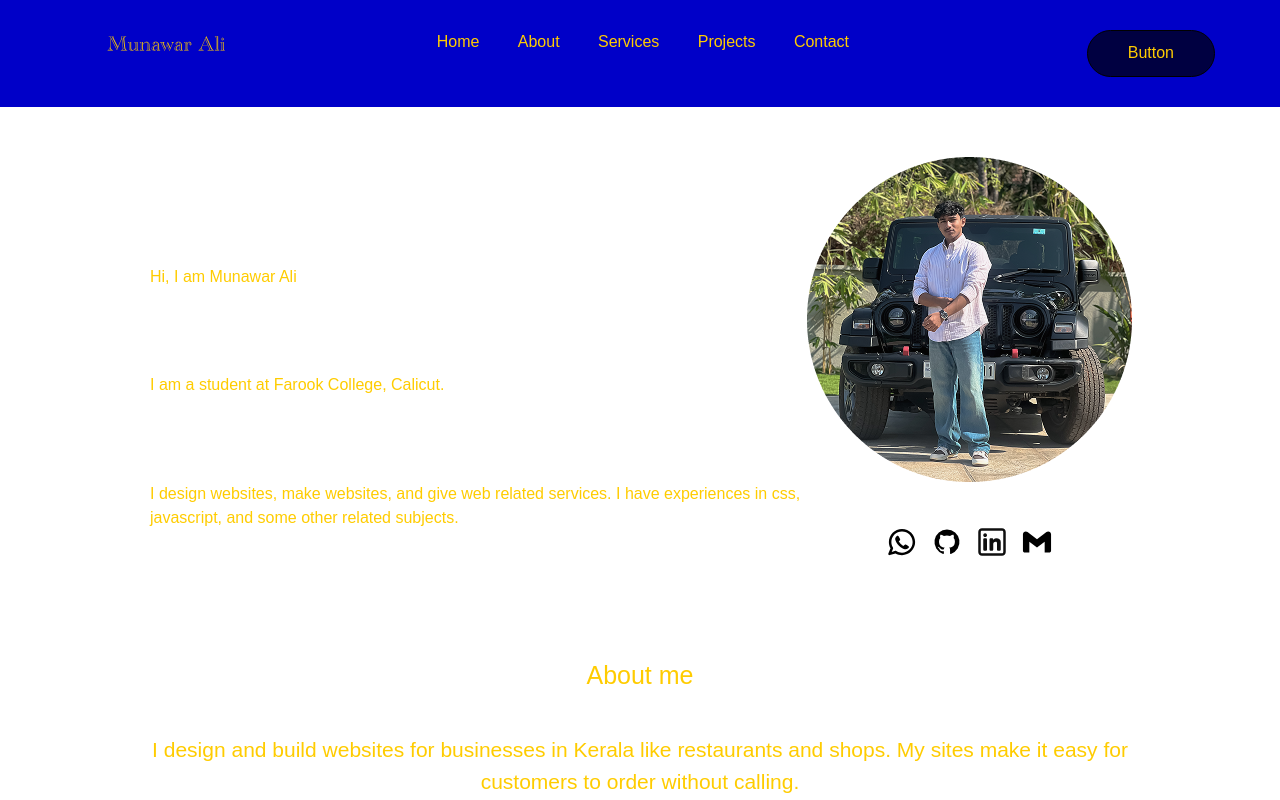
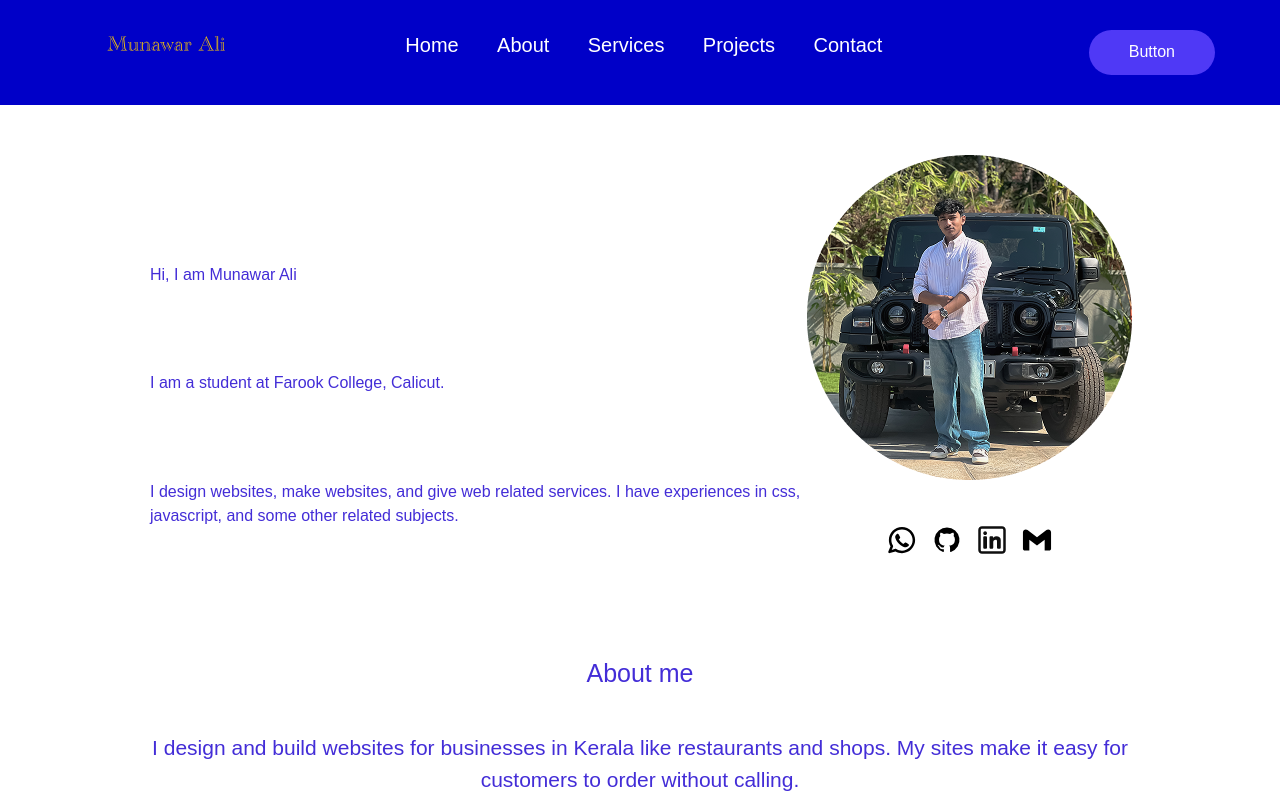
Before and after one commit to Webmav/my-portfolio, a React (Vite) app: page / in a window 1280 px wide. Shown: the top 800 px of the page. Built offline with nearby package versions, Linux system fonts and the light colour scheme; a web font is replaced by a local one.

Commit message:
Changed size and coloring of navbar in NavBar and default text color to indigo.

```diff
--- a/src/App.jsx
+++ b/src/App.jsx
@@ -34,6 +34,3 @@ export default function App() {
         </Router>
   )
 }
-
-
-//Project slider
--- a/src/components/Navbar.jsx
+++ b/src/components/Navbar.jsx
@@ -29,41 +29,41 @@ export default function Navbar() {
                 </svg>
             </NavLink>
 
-            <ul id='menu-list' className="flex mr-[73px] ">
+            <ul id='menu-list' className="flex mr-[73px]">
                 <NavLink
                     className={LinkClass}
                     to="/">
-                    <li>Home</li>
+                    <li className='text-[20px] md:text-white active:text-gray-300'>Home</li>
                 </NavLink>
 
                 <NavLink
                     className={LinkClass}
                     to="/about">
-                    <li>About</li>
+                    <li className='text-[20px] md:text-white active:text-gray-300'>About</li>
                 </NavLink>
 
                 <NavLink
                     className={LinkClass}
                     to="/services">
-                    <li>Services</li>
+                    <li className='text-[20px] md:text-white active:text-gray-300'>Services</li>
                 </NavLink>
 
                 <NavLink
                     className={LinkClass}
                     to="/projects">
-                    <li>Projects</li>
+                    <li className='text-[20px] md:text-white active:text-gray-300'>Projects</li>
                 </NavLink>
 
                 <NavLink
                     className={LinkClass}
                     to="/contact">
-                    <li>Contact</li>
+                    <li className='text-[20px] md:text-white active:text-gray-300'>Contact</li>
                 </NavLink>
             </ul>
 
             <NavLink
                 to="/">
-                <button className=" border border-black rounded-[100vw] px-[40px] py-[10.25px] bg-accent-800 hover:bg-accent-900 hover:text-primary-50">Button</button>
+                <button className="rounded-[100vw] px-[40px] py-[10.25px] bg-indigo-600 active:bg-indigo-900 text-white active:text-gray-300">Button</button>
             </NavLink>
 
             <div className='md:hidden'>
--- a/src/index.css
+++ b/src/index.css
@@ -77,7 +77,6 @@ Text sizes
 
 body {
     font-family: var(--ff-primary);
-    color: var(--clr-primary-400);
 }
 
 nav {
--- a/src/pages/HomePage.jsx
+++ b/src/pages/HomePage.jsx
@@ -6,12 +6,12 @@ import Projects from "../components/Projects";
 
 export default function HomePage() {
     return(
-        <>
+        <div className="text-indigo-700">
             <Hero />
             <AboutMe />
             <Projects />
             {/* <Services /> */}
             <Contact />
-        </>
+        </div>
     )
 }
```
